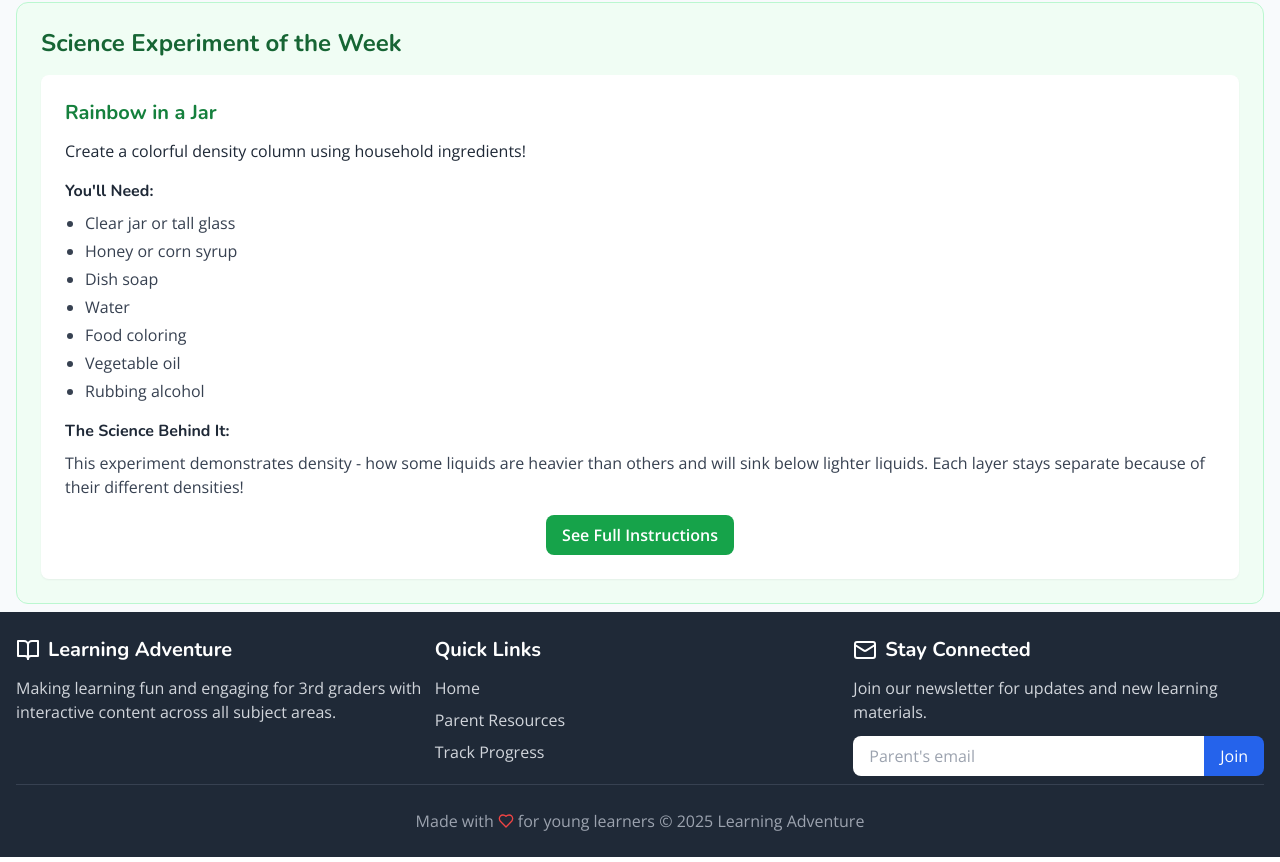
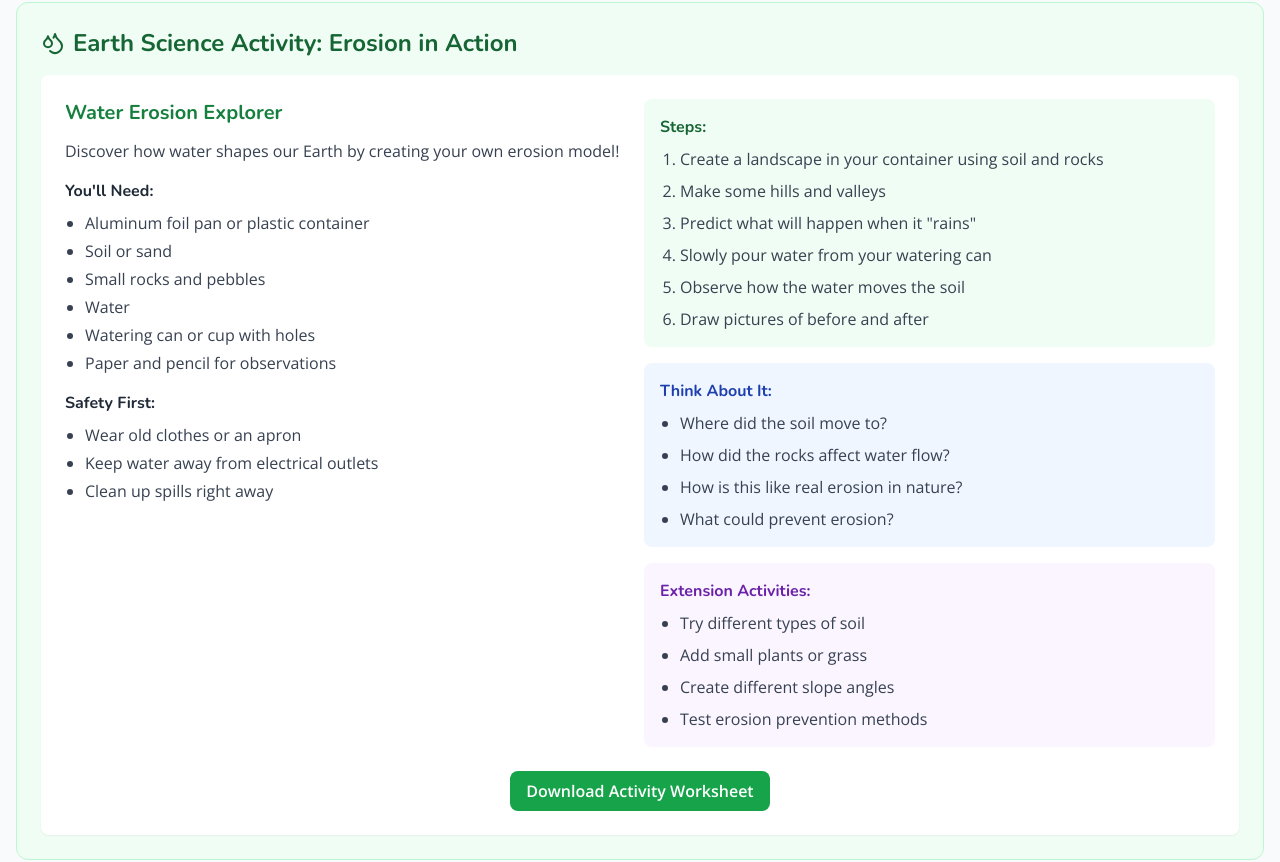
Before and after one commit to justinal64/learning-adventure, a React (Vite) app: page /science in a window 1280 px wide. Shown: the part 1002-1864 px from the top of the page. Built offline with nearby package versions, Linux system fonts and the light colour scheme.

Commit message:
Add Erosion Activity to Science Page

```diff
--- a/src/pages/SciencePage.tsx
+++ b/src/pages/SciencePage.tsx
@@ -1,5 +1,5 @@
 import React from 'react';
-import { Microscope, Globe, Leaf, Cog } from 'lucide-react';
+import { Microscope, Globe, Leaf, Cog, Droplets } from 'lucide-react';
 import ActivityCard from '../components/ActivityCard';
 import PageHeader from '../components/PageHeader';
 
@@ -124,42 +124,80 @@ const SciencePage: React.FC = () => {
       </section>
 
       <section className="mt-12 bg-green-50 rounded-xl p-6 border border-green-200">
-        <h2 className="text-2xl font-bold mb-4 text-green-800">
-          Science Experiment of the Week
+        <h2 className="text-2xl font-bold mb-4 text-green-800 flex items-center">
+          <Droplets className="mr-2" /> Earth Science Activity: Erosion in Action
         </h2>
         <div className="bg-white rounded-lg p-6 shadow-sm">
-          <h3 className="text-xl font-bold text-green-700 mb-3">Rainbow in a Jar</h3>
-          <p className="mb-4">
-            Create a colorful density column using household ingredients!
+          <div className="grid grid-cols-1 lg:grid-cols-2 gap-8">
+            <div>
+              <h3 className="text-xl font-bold text-green-700 mb-3">Water Erosion Explorer</h3>
+              <p className="mb-4 text-gray-700">
+                Discover how water shapes our Earth by creating your own erosion model!
               </p>
 
               <div className="mb-4">
                 <h4 className="font-bold text-gray-800 mb-2">You'll Need:</h4>
                 <ul className="list-disc pl-5 text-gray-700 space-y-1">
-              <li>Clear jar or tall glass</li>
-              <li>Honey or corn syrup</li>
-              <li>Dish soap</li>
+                  <li>Aluminum foil pan or plastic container</li>
+                  <li>Soil or sand</li>
+                  <li>Small rocks and pebbles</li>
                   <li>Water</li>
-              <li>Food coloring</li>
-              <li>Vegetable oil</li>
-              <li>Rubbing alcohol</li>
+                  <li>Watering can or cup with holes</li>
+                  <li>Paper and pencil for observations</li>
                 </ul>
               </div>
 
               <div className="mb-4">
-            <h4 className="font-bold text-gray-800 mb-2">The Science Behind It:</h4>
-            <p className="text-gray-700">
-              This experiment demonstrates density - how some liquids are heavier than others and will sink
-              below lighter liquids. Each layer stays separate because of their different densities!
-            </p>
+                <h4 className="font-bold text-gray-800 mb-2">Safety First:</h4>
+                <ul className="list-disc pl-5 text-gray-700 space-y-1">
+                  <li>Wear old clothes or an apron</li>
+                  <li>Keep water away from electrical outlets</li>
+                  <li>Clean up spills right away</li>
+                </ul>
+              </div>
             </div>
 
-          <div className="flex justify-center">
+            <div className="space-y-4">
+              <div className="bg-green-50 rounded-lg p-4">
+                <h4 className="font-bold text-green-800 mb-2">Steps:</h4>
+                <ol className="list-decimal pl-5 text-gray-700 space-y-2">
+                  <li>Create a landscape in your container using soil and rocks</li>
+                  <li>Make some hills and valleys</li>
+                  <li>Predict what will happen when it "rains"</li>
+                  <li>Slowly pour water from your watering can</li>
+                  <li>Observe how the water moves the soil</li>
+                  <li>Draw pictures of before and after</li>
+                </ol>
+              </div>
+
+              <div className="bg-blue-50 rounded-lg p-4">
+                <h4 className="font-bold text-blue-800 mb-2">Think About It:</h4>
+                <ul className="list-disc pl-5 text-gray-700 space-y-2">
+                  <li>Where did the soil move to?</li>
+                  <li>How did the rocks affect water flow?</li>
+                  <li>How is this like real erosion in nature?</li>
+                  <li>What could prevent erosion?</li>
+                </ul>
+              </div>
+
+              <div className="bg-purple-50 rounded-lg p-4">
+                <h4 className="font-bold text-purple-800 mb-2">Extension Activities:</h4>
+                <ul className="list-disc pl-5 text-gray-700 space-y-2">
+                  <li>Try different types of soil</li>
+                  <li>Add small plants or grass</li>
+                  <li>Create different slope angles</li>
+                  <li>Test erosion prevention methods</li>
+                </ul>
+              </div>
+            </div>
+          </div>
+
+          <div className="mt-6 flex justify-center">
             <a
               href="#"
-              className="px-4 py-2 bg-green-600 hover:bg-green-700 text-white rounded-lg font-bold transition"
+              className="px-4 py-2 bg-green-600 hover:bg-green-700 text-white rounded-lg font-bold transition flex items-center"
             >
-              See Full Instructions
+              Download Activity Worksheet
             </a>
           </div>
         </div>
```
Lines whose indentation alone changed are shown as unchanged.
